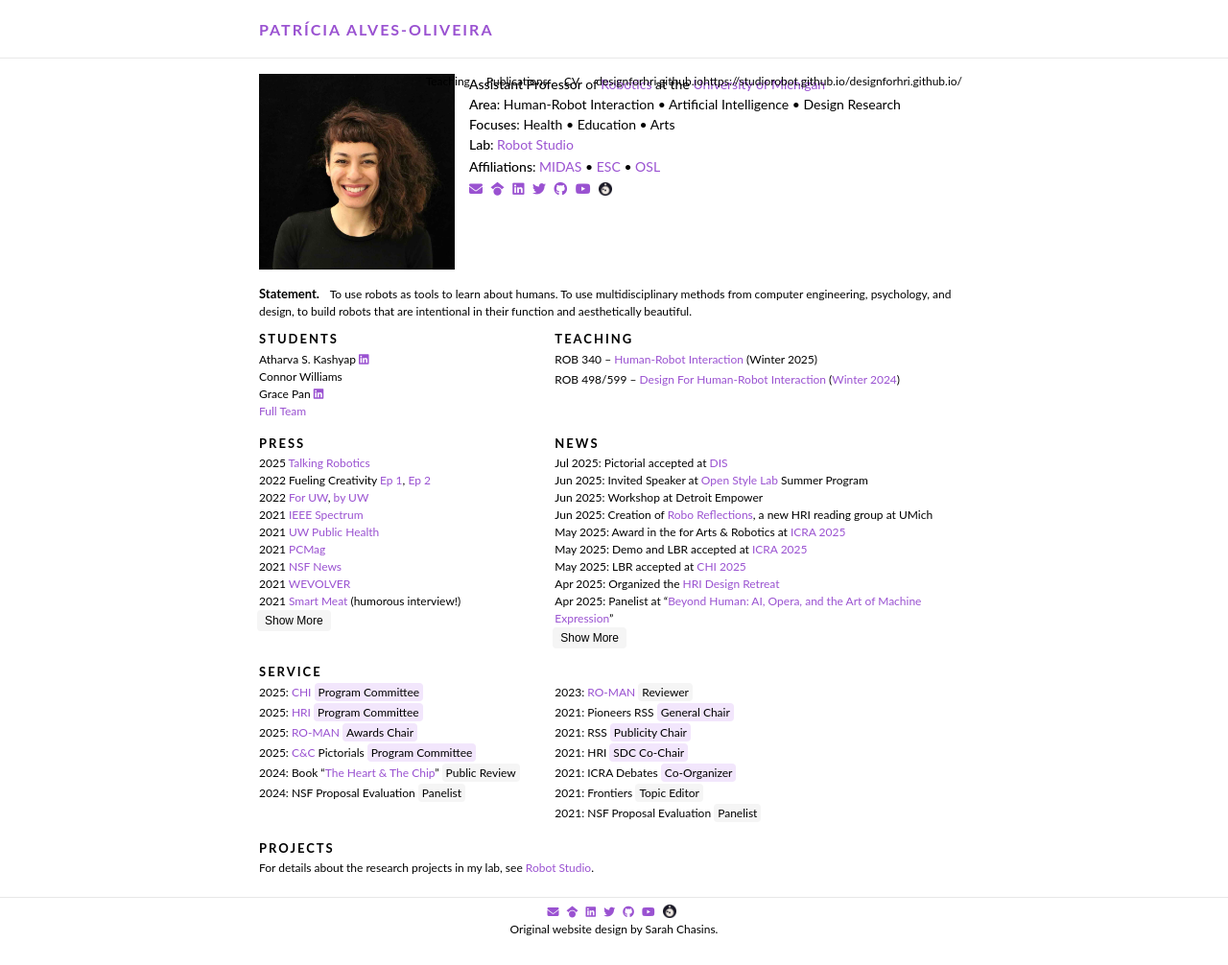
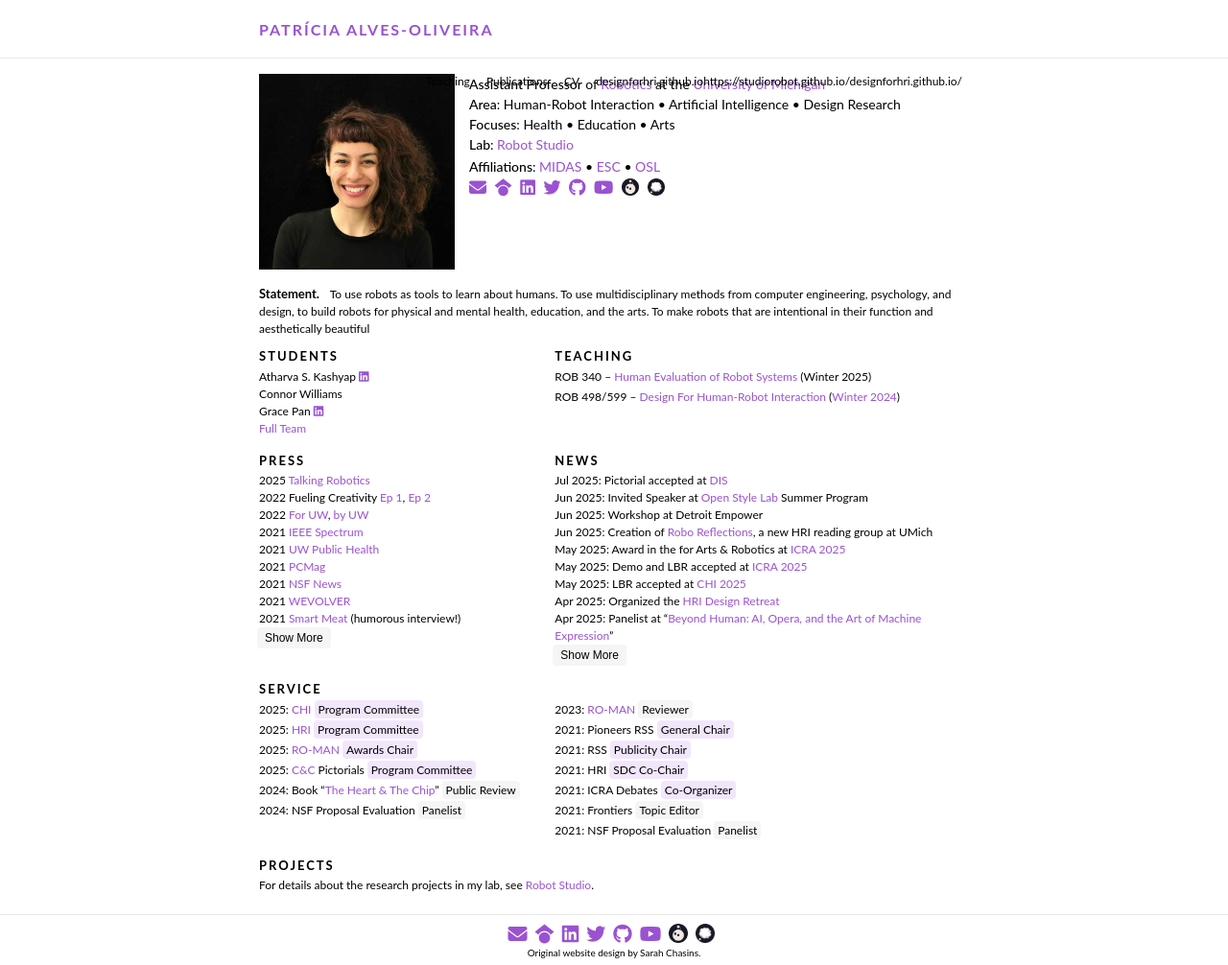
Before and after one commit to patricialvesoliveira/patricialvesoliveira.github.io, a Jekyll site: the page built from index.html, in a window 1280 px wide. Shown: the whole page at 96% size. Built offline with Jekyll 4.4.1, drawn with Linux system fonts in a browser that asks for light colours; before the commit the page ends 983 px from its top, so only the background shows below that.

Commit message:
update site

```diff
--- a/_data/index.yml
+++ b/_data/index.yml
@@ -5,4 +5,4 @@ affiliations: |
   [MIDAS](https://midas.umich.edu/) &bull; [ESC](https://esc.umich.edu/) &bull; [OSL](https://www.openstylelab.org/)
 
 statement: |
-  To use robots as tools to learn about humans. To use multidisciplinary methods from computer engineering, psychology, and design, to build robots that are intentional in their function and aesthetically beautiful.
+  To use robots as tools to learn about humans. To use multidisciplinary methods from computer engineering, psychology, and design, to build robots for physical and mental health, education, and the arts. To make robots that are intentional in their function and aesthetically beautiful
--- a/_data/links.yml
+++ b/_data/links.yml
@@ -19,3 +19,6 @@
 
 - img: /robot-studio.png
   url: https://www.robotdesign.studio
+
+- img: /robo-reflections.png
+  url: https://studiorobot.github.io/robo-reflections/
--- a/_data/open-access.yml
+++ /dev/null
@@ -1,2 +0,0 @@
-- text: YOLO Robot [hardware](https://www.sciencedirect.com/science/article/pii/S2468067218300890) and [software](https://www.sciencedirect.com/science/article/pii/S2352711019302468).
-- text: Flex Robot Kit [software](https://github.com/mayacakmak/emar).
--- a/_data/service.yml
+++ b/_data/service.yml
@@ -1,4 +1,3 @@
-
 2021:
 - conf: NSF Proposal Evaluation
   role: Panelist
--- a/_includes/footer.html
+++ b/_includes/footer.html
@@ -1,15 +1,15 @@
 <footer>
-	<div>
+	<div style="margin-top:5px;">
 		{% for link in site.data.links %}
 		<a href="{{ link.url }}" target="_blank" style="margin-right: 5px; display: inline-flex; align-items: center; justify-content: center; height: 14px; {% if link.img %} position: relative; top: 2px; {% endif %}">
-			{% if link.icon %}<i class="{{ link.icon }}"></i>{% endif %}
+			{% if link.icon %}<i class="{{ link.icon }}" style="font-size:20px;"></i>{% endif %}
 			{% if link.img %}
-				<img width="14" height="14" src="assets/images/{{ link.img }}">
+				<img width="20" height="20" src="assets/images/{{ link.img }}">
 			{% endif %}
 		</a>
 	{% endfor %}
 	</div>
-	Original website design by Sarah Chasins.
+	<span style="font-size:10px;">Original website design by Sarah Chasins.</span>
 </footer>
 
 <style>
--- a/index.html
+++ b/index.html
@@ -29,9 +29,9 @@ layout: default
 		<div>
 		{% for link in site.data.links %}
 		<a href="{{ link.url }}" target="_blank" style="margin-right: 5px; display: inline-flex; align-items: center; justify-content: center; height: 14px; {% if link.img %} position: relative; top: 2px; {% endif %}">
-			{% if link.icon %}<i class="{{ link.icon }}"></i>{% endif %}
+			{% if link.icon %}<i class="{{ link.icon }}" style="font-size:18px;"></i>{% endif %}
 			{% if link.img %}
-				<img width="14" height="14" src="assets/images/{{ link.img }}">
+				<img width="18" height="18" src="assets/images/{{ link.img }}">
 			{% endif %}
 		</a>
 	{% endfor %}
```
Also changed, not shown: _data/teaching.yml (+4 -4 lines), assets/images/robo-reflections.png (added), teaching/rob340.jpg (added).
